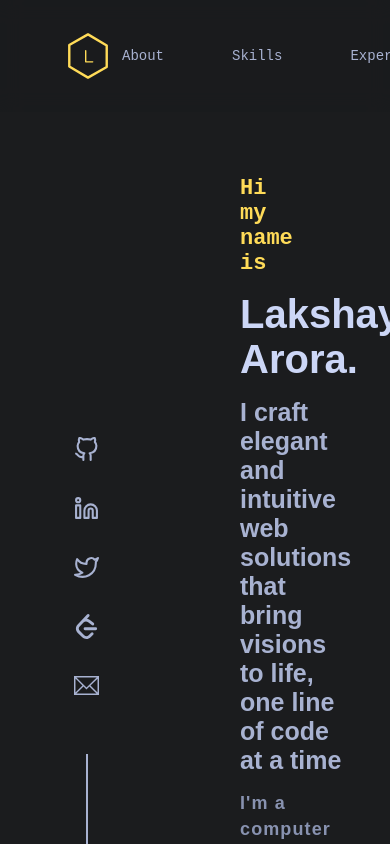
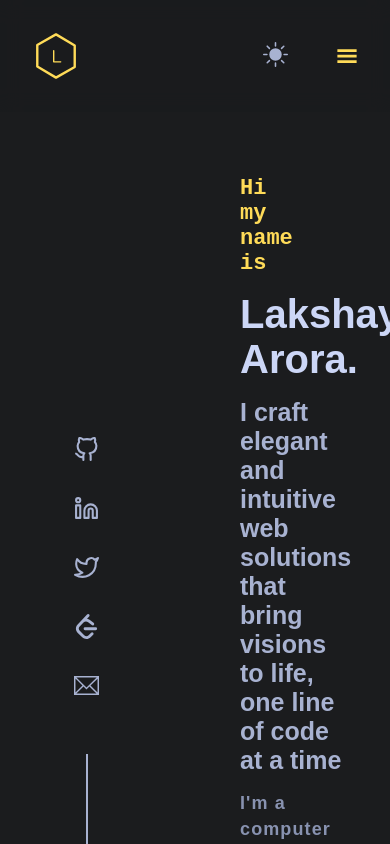
Before and after one commit to Lakshay-a/portfolio, a Next.js app: page / in a window 390 px wide. Shown: the top 844 px of the page. Built offline with nearby package versions, Linux system fonts and the light colour scheme.

Commit message:
responsive navbar and dark mode toggle added

```diff
--- a/src/scss/_global.scss
+++ b/src/scss/_global.scss
@@ -1,5 +1,6 @@
 body {
     background-color: var(--background-color);
+    transition: background-color 0.3s ease-in-out;
 }
 
 body,html{
--- a/src/scss/_main.scss
+++ b/src/scss/_main.scss
@@ -1,3 +1,10 @@
 main{
     margin: 0 15rem;
+    transition: 0.3s ease-in-out;
 }
+
+.blur{
+    filter: blur(10px);
+    pointer-events: none;
+    user-select: none;
+}
--- a/src/scss/_variables.scss
+++ b/src/scss/_variables.scss
@@ -5,6 +5,7 @@
   --navy-shadow: rgba(2, 12, 27, 0.7);
   // --background-color: #0a192f;
   --background-color:#1b1c1e;
+  --background-color-nav:rgba(27, 28, 30, 0.85);
   --lightest-navy: #18191a;
   // --lightest-navy:#003566;
   --light-navy: #000814;
@@ -13,7 +14,18 @@
   --light-slate: #ccd6f6;
   --lightest-slate: #a8b2d1;
   --theme-color: #ffdb58;
-  // --theme-color:#FFC300;
+
+  // &.light{
+  //   --background-color: #eceff1;
+  //   --background-color-nav:rgba(236, 239, 241, 0.85);
+  //   --lightest-navy: #18191a;
+  //   --light-navy: #000814;
+  //   --dark-slate: #495670;
+  //   --slate: #8892b0;
+  //   --light-slate: #ccd6f6;
+  //   --lightest-slate: #a8b2d1;
+  //   --theme-color:#FFC300;
+  // }
 
   --tsm: 13px;
   --tsm1: 14px;
--- a/src/scss/sections/_navbar.scss
+++ b/src/scss/sections/_navbar.scss
@@ -1,12 +1,11 @@
 nav {
     min-height: 60px;
-    position: sticky;
-    top: 0;
-    left: 0;
+    z-index: 100;
     width: 100%;
-    z-index: 100;
-    background-color: rgba(27,28,30,0.85);
+    background-color: var(--background-color-nav);
     backdrop-filter: blur(10px);
+    transition: 0.3s ease-in-out;
+
     .wrapper {
         padding: 0 4rem;
         width: 100%;
@@ -15,6 +14,75 @@ nav {
         justify-content: space-between;
         transition: 0.3s ease-in-out;
         position: relative;
+
+        .navb {
+            display: flex;
+            flex-direction: row;
+            gap: 3rem;
+
+            .theme {
+                .toggle-button {
+                    cursor: pointer;
+                    outline: 2px dashed transparent;
+                    border: none;
+                    transition: 0.3s ease-in-out;
+                    background-color: inherit;
+
+                    &:focus {
+                        outline-color: var(--theme-color);
+                    }
+                }
+
+                .icon {
+                    font-size: var(--tx2large);
+                    color: var(--lightest-slate);
+                    transition: 0.3s ease-in-out;
+                    background-color: inherit;
+
+                    &:hover {
+                        color: var(--theme-color);
+                    }
+
+                    &:focus {
+                        color: var(--theme-color);
+                    }
+                }
+            }
+
+            .nav-items {
+                display: flex;
+                align-items: center;
+                gap: 3rem;
+                font-size: var(--tsm1);
+                color: var(--lightest-slate);
+                font-family: var(--fira-code);
+
+                &-list {
+                    display: flex;
+                    align-items: center;
+                    gap: 3rem;
+                    list-style-type: none;
+
+                    &-item {
+                        a {
+                            color: inherit;
+                            text-decoration: none;
+                            padding: 10px;
+                            outline: 2px dashed transparent;
+                            transition: 0.3s ease-in-out;
+                        }
+
+                        &:hover {
+                            color: var(--theme-color);
+                        }
+
+                        a:focus {
+                            outline-color: var(--theme-color);
+                        }
+                    }
+                }
+            }
+        }
 
         .logo {
             a {
@@ -36,33 +104,55 @@ nav {
             }
         }
 
-        .nav-items {
-            display: flex;
-            gap: 3rem;
-            font-size: var(--tsm1);
-            color: var(--lightest-slate);
-            font-family: var(--fira-code);
+        .nav-responsive-toggle {
+            display: none;
+            color: var(--theme-color);
+            font-size: var(--tlarge2);
+            justify-content: center;
+            align-items: center;
+            transition: 0.3s ease-in-out;
+            z-index: 15;
+        }
 
-            &-list {
+        @media screen and (max-width: 1020px) {
+            padding: 0 2rem;
+
+            .nav-responsive-toggle {
                 display: flex;
-                gap: 3rem;
-                list-style-type: none;
+                z-index: 15;
+            }
 
-                &-item {
-                    a {
-                        color: inherit;
-                        text-decoration: none;
-                        padding: 10px;
-                        outline: 2px dashed transparent;
-                        transition: 0.3s ease-in-out;
-                    }
-                    &:hover {
-                        color: var(--theme-color);
-                    }
-                    a:focus {
-                        outline-color: var(--theme-color);
-                    }
+            .nav-items {
+                position: fixed;
+                height: 100vh;
+                right: 0;
+                width: 0%;
+                opacity: 0;
+                visibility: hidden;
+                top: 0;
+                padding: 50px 10px;
+                background-color: var(--light-navy);
+                flex-direction: column;
+                justify-content: center;
+                align-items: center;
+                transition: 0.3s ease-in-out;
+                z-index: 11;
+
+                &-list {
+                    flex-direction: column;
                 }
+            }
+
+            .nav-responsive {
+                width: min(75vw, 400px);
+                visibility: visible;
+                opacity: 1;
+            }
+
+            .theme{
+                visibility: visible;
+                opacity: 1;
+                z-index: 15;
             }
         }
     }
--- a/src/sections/Contact.js
+++ b/src/sections/Contact.js
@@ -27,19 +27,19 @@ function Contact() {
             <form ref={form} onSubmit={sendEmail} className="contact-form">
                 <div className="contact-form-div">
                     <label className='contact-form-tag'>Name</label>
-                    <input type="text" name='name' className="contact-form-input" placeholder='Your name' />
+                    <input type="text" name='name' className="contact-form-input" placeholder='Your name' required/>
                 </div>
                 <div className="contact-form-div">
                     <label className='contact-form-tag'>Email</label>
-                    <input type="email" name='email' className="contact-form-input" placeholder='Your email id' />
+                    <input type="email" name='email' className="contact-form-input" placeholder='Your email id' required/>
                 </div>
                 <div className="contact-form-div">
                     <label className='contact-form-tag'>Subject</label>
-                    <input type="text" name='subject' className="contact-form-input" placeholder='Let me know how i can help' />
+                    <input type="text" name='subject' className="contact-form-input" placeholder='Let me know how i can help' required/>
                 </div>
                 <div className="contact-form-div contact-form-area">
                     <label className='contact-form-tag'>Message</label>
-                    <textarea name="message" cols="30" rows="10" className="contact-form-input" placeholder='Enter your message...'></textarea>
+                    <textarea name="message" cols="30" rows="10" className="contact-form-input" placeholder='Enter your message...' required></textarea>
                 </div>
                 <div className="contact-cta" onClick={sendEmail}>
                     <Button text="Send message" link="/#contact" />
--- a/src/sections/Navbar.js
+++ b/src/sections/Navbar.js
@@ -1,8 +1,11 @@
 "use client";
-import React, { useEffect } from 'react'
+import React, { useEffect, useState } from 'react'
 import Link from "next/link"
 import Logo from '@/components/Logo'
 import Button from '@/components/Button';
+import { BsMoonStarsFill, BsSunFill } from 'react-icons/bs';
+import { GiHamburgerMenu } from 'react-icons/gi';
+import { CgClose } from 'react-icons/cg';
 
 function Navbar() {
     const sectionLinks = [
@@ -13,8 +16,65 @@ function Navbar() {
         { name: "Contact", link: "/#contact" },
     ];
 
+    const [isLightMode, setIsLightMode] = useState(false);
+    const [prevScrollPos, setPrevScrollPos] = useState(0);
+    const [visible, setVisible] = useState(true);
+    const [hamburgerOpen, setHamburgerOpen] = useState(false);
+
+    const navbarStyles = {
+        position: 'sticky',
+    }
+
+    const handleScroll = () => {
+        if (hamburgerOpen) return;
+        const currentScrollPos = window.scrollY;
+
+        setVisible((prevScrollPos > currentScrollPos) || currentScrollPos < 10);
+
+        setPrevScrollPos(currentScrollPos);
+    };
+
+    const toggleTheme = () => {
+        setIsLightMode(!isLightMode);
+        document.documentElement.classList.toggle('light');
+    }
+
+    useEffect(() => {
+        window.addEventListener('scroll', handleScroll);
+
+        return () => window.removeEventListener('scroll', handleScroll);
+
+    }, [prevScrollPos, visible, handleScroll]);
+
+    useEffect(() => {
+        const links = document.querySelectorAll('.nav-items-list-item-link');
+        links.forEach(link => {
+            link.addEventListener('click', () => {
+                setHamburgerOpen(false);
+            })
+        });
+        const nav = document.querySelector('.nav-items');
+        nav?.addEventListener('click', (e) => {
+            e.stopPropagation();
+        });
+        const html = document.querySelector('html');
+        html?.addEventListener('click', () => {
+            setHamburgerOpen(false);
+        });
+    }, []);
+
+    useEffect(() => {
+        const main = document.querySelector('main');
+        if (hamburgerOpen) {
+            main?.classList.add('blur');
+        }
+        else {
+            main?.classList.remove('blur');
+        }
+    }, [hamburgerOpen])
+
     return (
-        <nav>
+        <nav style={{ ...navbarStyles, top: visible ? '0' : '-110px' }}>
             <div className='wrapper'>
 
                 <div className="logo">
@@ -23,9 +83,35 @@ function Navbar() {
                     </Link>
                 </div>
 
-                <div className="nav-items">
+
+                <div className='navb'>
+                    <div className="theme">
+                        <button className='toggle-button' onClick={toggleTheme}>
+                            {isLightMode ? <BsMoonStarsFill className='icon' /> : <BsSunFill className='icon' />}
+                        </button>
+                    </div>
+
+                    <div className="nav-responsive-toggle">
+                        {hamburgerOpen ? (
+                            <CgClose
+                                onClick={(e) => {
+                                    e.stopPropagation();
+                                    setHamburgerOpen(false);
+                                }}
+                            />
+                        ) : (
+                            <GiHamburgerMenu
+                                onClick={(e) => {
+                                    e.stopPropagation();
+                                    setHamburgerOpen(true);
+                                }}
+                            />
+                        )}
+                    </div>
+
+                    <div className={`${hamburgerOpen && 'nav-responsive'} nav-items`}>
                         <ul className="nav-items-list">
-                        {sectionLinks.map(({name, link}) => (
+                            {sectionLinks.map(({ name, link }) => (
                                 <li key={name} className='nav-items-list-item'>
                                     <Link href={link} className='nav-items-list-item-link'>
                                         {name}
@@ -34,7 +120,8 @@ function Navbar() {
                             ))}
                         </ul>
                         <div className="nav-items-button">
-                        <Button  text="Resume" link="http://localhost:3000/resume.pdf" />
+                            <Button text="Resume" link="http://localhost:3000/resume.pdf" />
+                        </div>
                     </div>
                 </div>
             </div>
```
Lines whose indentation alone changed are shown as unchanged.
